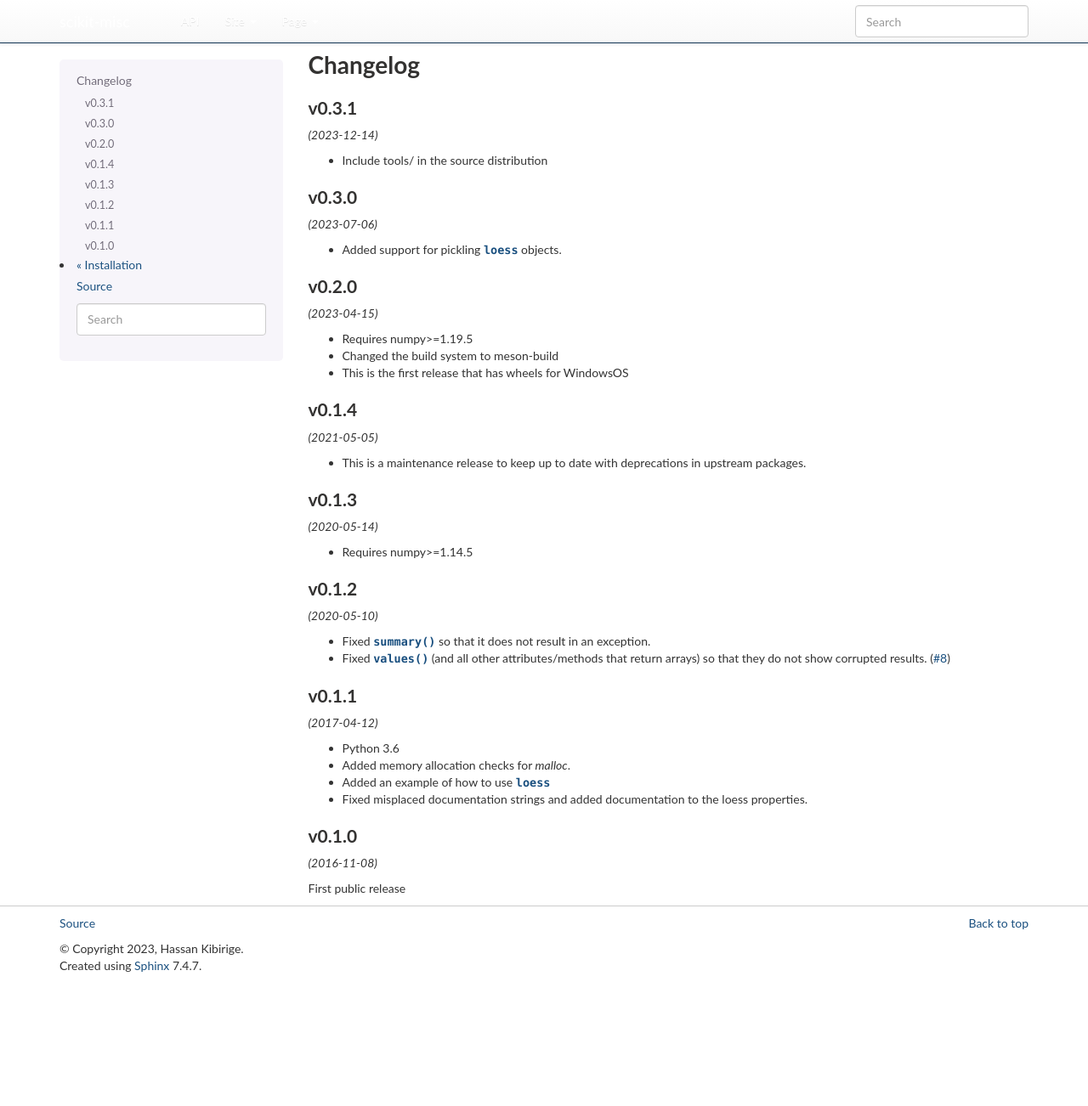
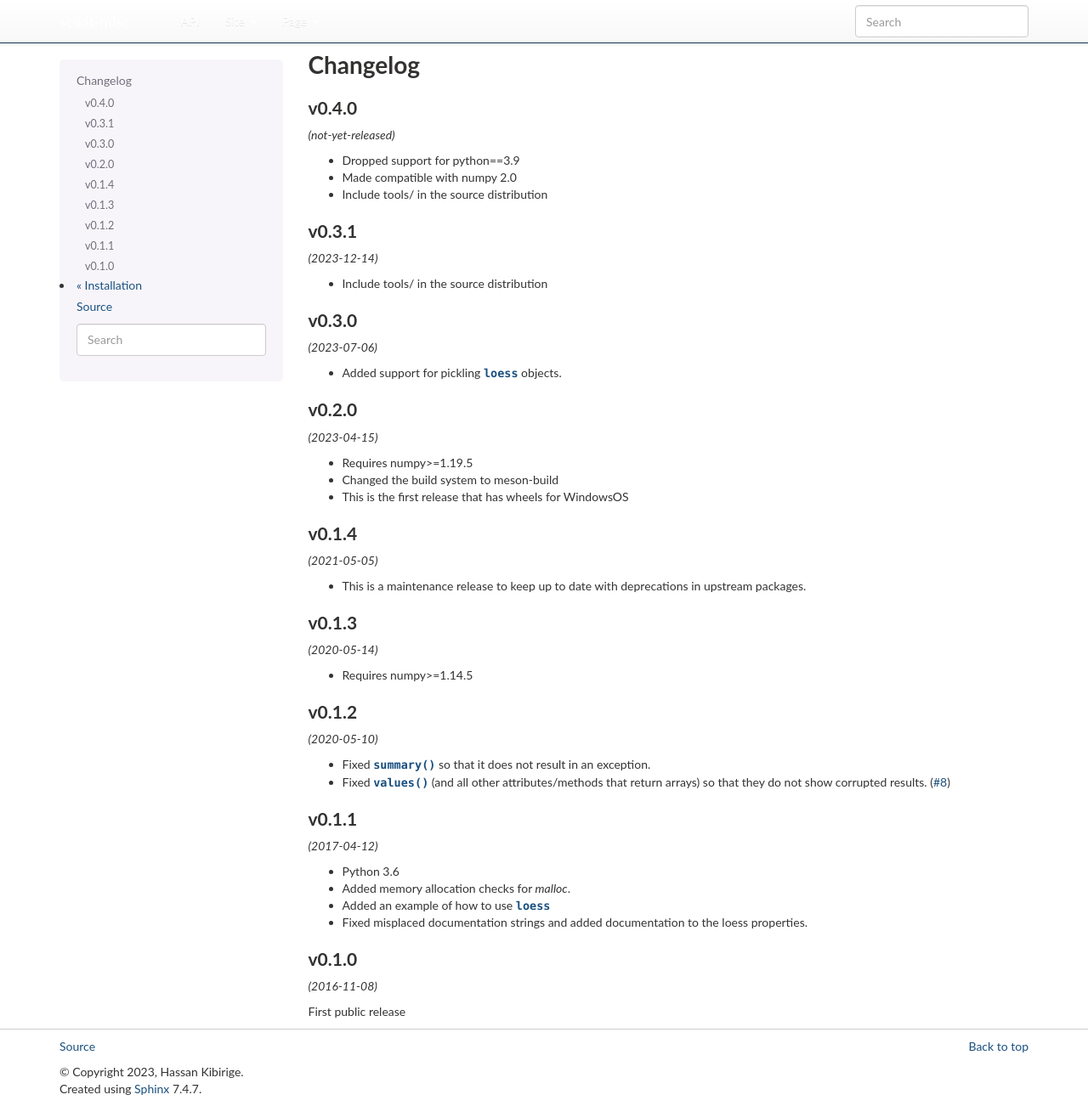
Before and after one commit to has2k1/scikit-misc, a Sphinx documentation site: the page built from doc/changelog.rst, in a window 1280 px wide and 1302 px high. Shown: the whole window at 85% size. Built offline with Sphinx 7.4.7, drawn with Linux system fonts in a browser that asks for light colours; nearby versions of some CDN libraries; library files that are not in the unit come from our copies; the version number could not be read and is left out.

Commit message:
Update changelog for release

```diff
--- a/doc/changelog.rst
+++ b/doc/changelog.rst
@@ -1,5 +1,13 @@
 Changelog
 =========
+
+v0.4.0
+------
+*(not-yet-released)*
+
+- Dropped support for python==3.9
+- Made compatible with numpy 2.0
+- Include tools/ in the source distribution
 
 v0.3.1
 ------
```
Also changed, not shown: 1 other file.
